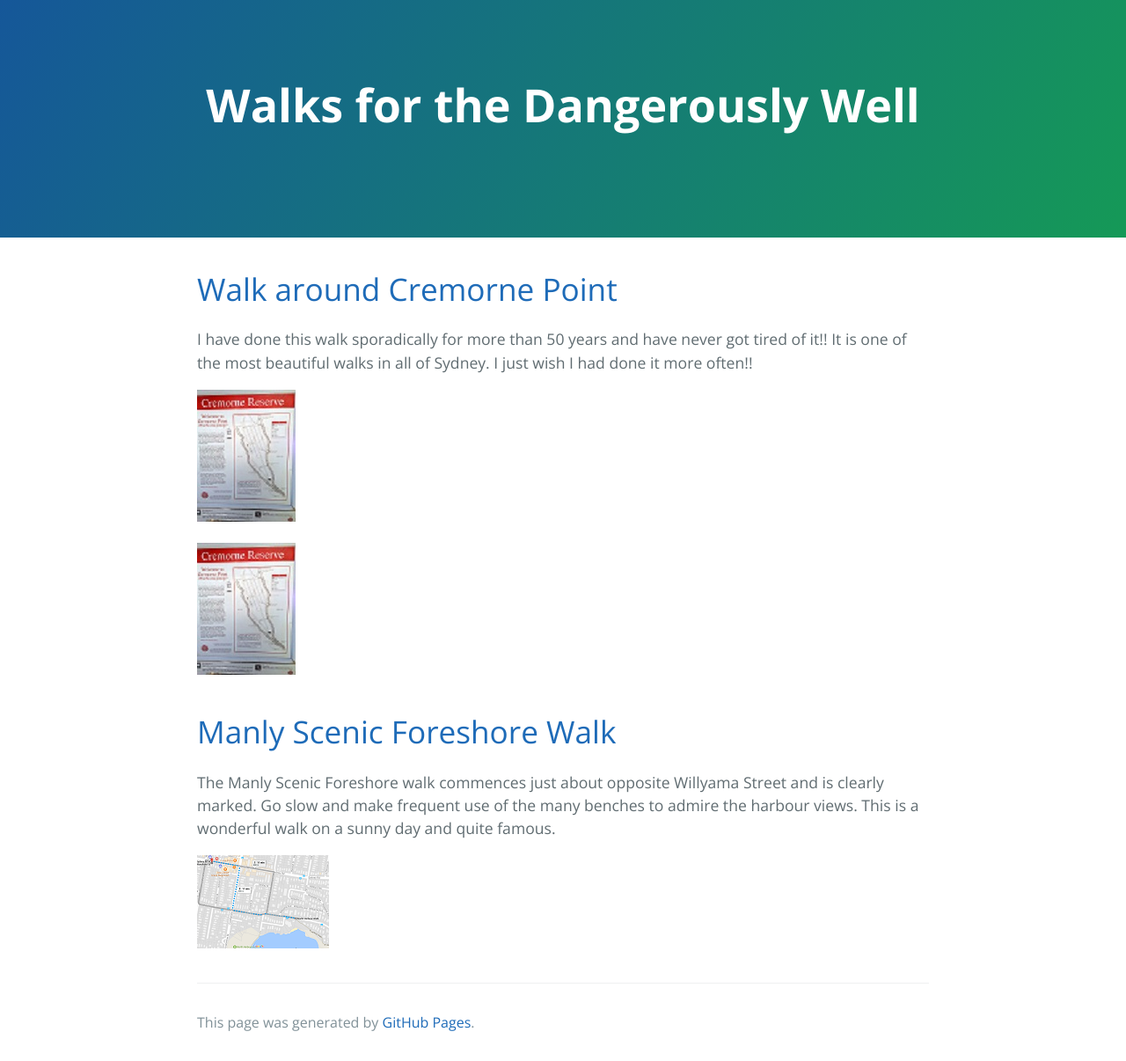
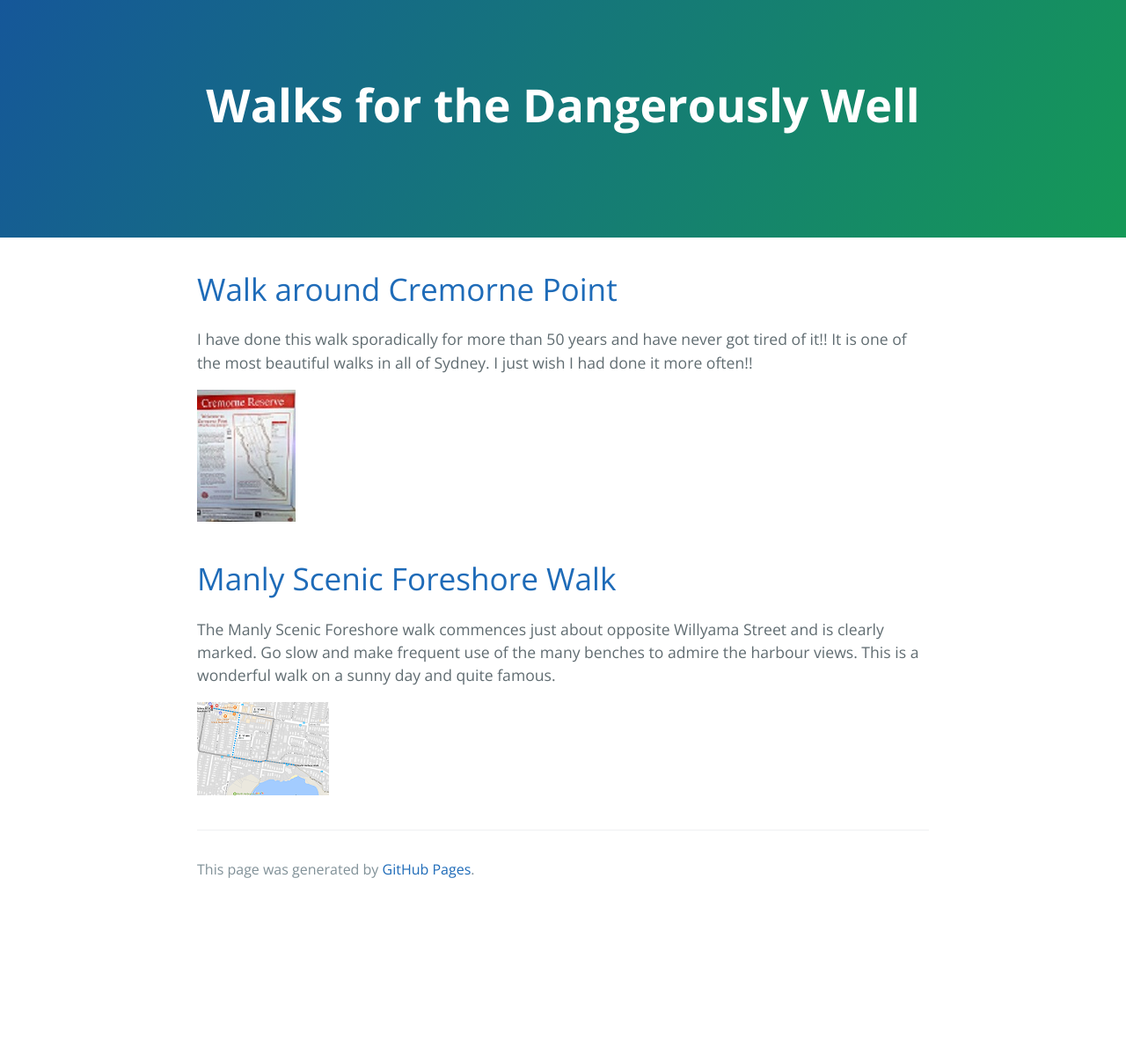
Before and after one commit to janet1405/janet1405.github.io, a Jekyll site: the page built from index.md, in a window 1280 px wide. Shown: the whole page at 88% size. Built offline with Jekyll 4.4.1, drawn with Linux system fonts in a browser that asks for light colours; the repository's description, which GitHub fills in, is left out; our own code applies the rules of GitHub Pages for plain Markdown files; after the commit the page ends 1032 px from its top, so only the background shows below that.

Commit message:
Update index.md

```diff
--- a/index.md
+++ b/index.md
@@ -12,10 +12,7 @@ layout: default
 I have done this walk sporadically for more than 50 years and have never got tired of it!! It is one of the most beautiful walks in all of Sydney. I just wish I had done it more often!!
 
 
-![](\assets\img\cremorne_point\WalkAroundCremornePoint_112_150.jpg)
-
-
-[![](\assets\img\cremorne_point\WalkAroundCremornePoint_112_150.jpg)](\assets\img\cremorne_point\WalkAroundCremornePoint_250_300.jpg)
+[![](\assets\img\cremorne_point\WalkAroundCremornePoint_112_150.jpg "Cremorne Point Map")](\assets\img\cremorne_point\WalkAroundCremornePoint.jpg)
 
 
 
```
